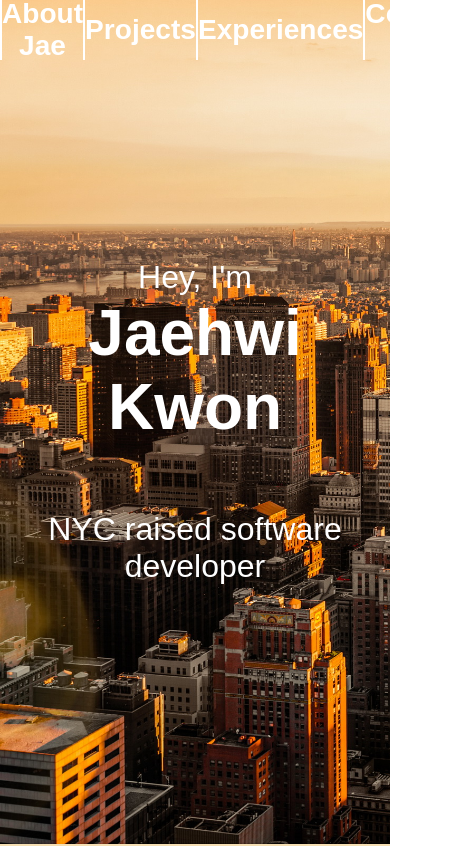
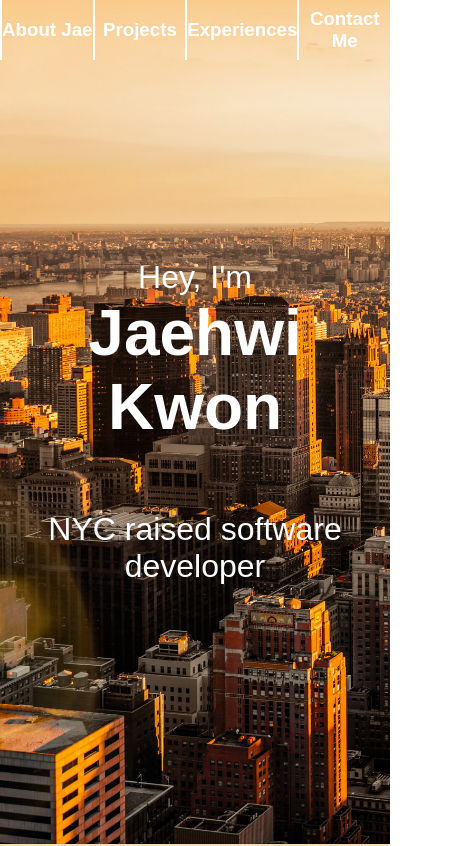
Before and after one commit to kwonj1234/my_website, a React (Create React App) app: page / in a window 390 px wide. Shown: the top 846 px of the page, 470 px wide, since content can reach past the window. Built offline with nearby package versions, Linux system fonts and the light colour scheme.

Commit message:
make navbar responsive

```diff
--- a/src/App.js
+++ b/src/App.js
@@ -2,7 +2,7 @@ import React, { useState, useRef, useEffect } from 'react';
 import { BrowserRouter } from 'react-router-dom';
 import Hero from './components/Hero';
 import Navbar from './components/Navbar';
-import NavMenu from './components/NavMenu';
+// import NavMenu from './components/NavMenu';
 import About from './components/About';
 import Projects from './components/Projects';
 import Experience from './components/Experience';
@@ -18,7 +18,6 @@ function App() {
   const [isNavbarVisible, setNavbarVisibility] = useState(true);
   // Variables to track screen size
   const [windowWidth, setWindowWidth] = useState(window.innerWidth);
-  const [windowHeight, setWindowHeight] = useState(window.innerHeight);
 
   // Create useRef hooks
   const heroRef = useRef(null);
@@ -63,7 +62,6 @@ function App() {
     window.addEventListener("resize", () => {
 
       setWindowWidth(window.innerWidth);
-      setWindowHeight(window.innerHeight);
 
     });
 
--- a/src/components/About.js
+++ b/src/components/About.js
@@ -7,7 +7,7 @@ export default function About(props) {
 	const { aboutRef, windowWidth } = props;
 
 	return (
-		windowWidth > 1100?
+		windowWidth > 1100 ?
 			<div className="About" ref={aboutRef}>
 				<br></br>
 				<h1 className="section-title">Profile</h1>
--- a/src/components/Navbar.js
+++ b/src/components/Navbar.js
@@ -9,16 +9,16 @@ export default function Navbar(props) {
   return (
     <div className="Navbar">
       <div className="button-container">
-        <button onClick={() => scrollToRef(aboutRef)} className="navbar-button"><h3>About Jae</h3></button>
+        <button onClick={() => scrollToRef(aboutRef)} className={windowWidth > 1100 ? "navbar-button" : "navbar-button-mobile"}><h3>About Jae</h3></button>
       </div>
       <div className="button-container">
-        <button onClick={() => scrollToRef(projectRef)} className="navbar-button"><h3>Projects</h3></button>
+        <button onClick={() => scrollToRef(projectRef)} className={windowWidth > 1100 ? "navbar-button" : "navbar-button-mobile"}><h3>Projects</h3></button>
       </div>
       <div className="button-container">
-        <button onClick={() => scrollToRef(experienceRef)} className="navbar-button"><h3>Experiences</h3></button>
+        <button onClick={() => scrollToRef(experienceRef)} className={windowWidth > 1100 ? "navbar-button" : "navbar-button-mobile"}><h3>Experiences</h3></button>
       </div>
       <div className="button-container">
-        <button onClick={() => scrollToRef(contactRef)} className="navbar-button"><h3>Contact Me</h3></button>
+        <button onClick={() => scrollToRef(contactRef)} className={windowWidth > 1100 ? "navbar-button" : "navbar-button-mobile"}><h3>Contact Me</h3></button>
       </div>
     </div>
   )
--- a/src/scss/Navbar.scss
+++ b/src/scss/Navbar.scss
@@ -23,3 +23,14 @@
     background-color: transparent;
     cursor: pointer;
 }
+
+.navbar-button-mobile{
+    height: 100%;
+    text-align: center;
+    margin: auto;
+    color: white;
+    width: 100%;
+    font-size: 16px;
+    background-color: transparent;
+    cursor: pointer;
+}
```
